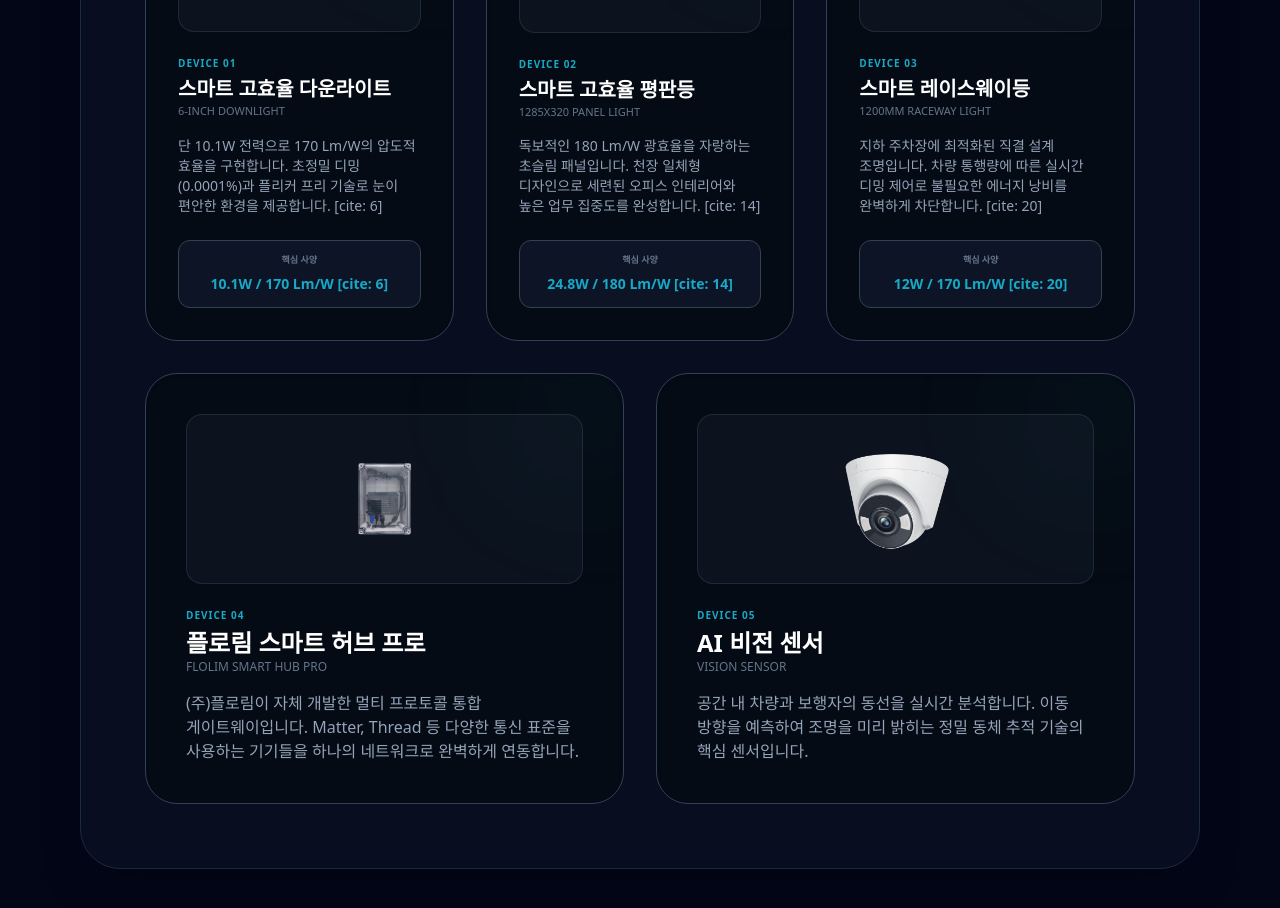
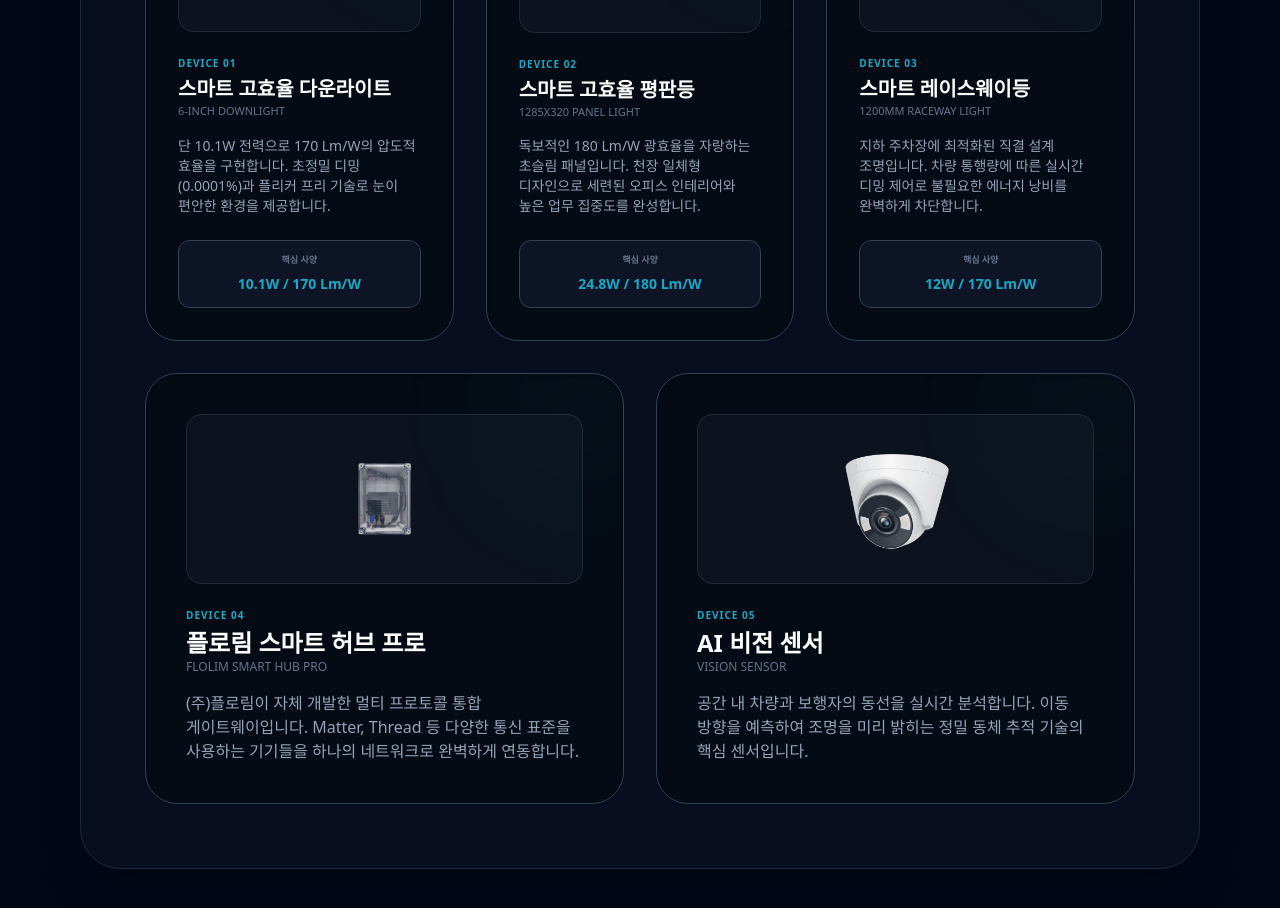
Before and after one commit to flolim-mj54/flolim-website, a React (Vite) app: page /smart-building/sensor in a window 1280 px wide. Shown: the part 1500-2408 px from the top of the page. Built offline with nearby package versions, Linux system fonts and the light colour scheme.

Commit message:
cite제거

```diff
--- a/src/pages/04_SmartBuilding/SmartBuildingSensor.tsx
+++ b/src/pages/04_SmartBuilding/SmartBuildingSensor.tsx
@@ -24,24 +24,24 @@ const SmartBuildingSensor = () => {
       title: "스마트 고효율 다운라이트",
       subtitle: "6-inch Downlight",
       image: "/images/building_led_downlight.png",
-      desc: "단 10.1W 전력으로 170 Lm/W의 압도적 효율을 구현합니다. 초정밀 디밍(0.0001%)과 플리커 프리 기술로 눈이 편안한 환경을 제공합니다. [cite: 6]",
-      specs: "10.1W / 170 Lm/W [cite: 6]",
+      desc: "단 10.1W 전력으로 170 Lm/W의 압도적 효율을 구현합니다. 초정밀 디밍(0.0001%)과 플리커 프리 기술로 눈이 편안한 환경을 제공합니다.",
+      specs: "10.1W / 170 Lm/W",
     },
     {
       id: "02",
       title: "스마트 고효율 평판등",
       subtitle: "1285x320 Panel Light",
       image: "/images/building_led_panel.png",
-      desc: "독보적인 180 Lm/W 광효율을 자랑하는 초슬림 패널입니다. 천장 일체형 디자인으로 세련된 오피스 인테리어와 높은 업무 집중도를 완성합니다. [cite: 14]",
-      specs: "24.8W / 180 Lm/W [cite: 14]",
+      desc: "독보적인 180 Lm/W 광효율을 자랑하는 초슬림 패널입니다. 천장 일체형 디자인으로 세련된 오피스 인테리어와 높은 업무 집중도를 완성합니다.",
+      specs: "24.8W / 180 Lm/W",
     },
     {
       id: "03",
       title: "스마트 레이스웨이등",
       subtitle: "1200mm Raceway Light",
       image: "/images/building_led_raceway.png",
-      desc: "지하 주차장에 최적화된 직결 설계 조명입니다. 차량 통행량에 따른 실시간 디밍 제어로 불필요한 에너지 낭비를 완벽하게 차단합니다. [cite: 20]",
-      specs: "12W / 170 Lm/W [cite: 20]",
+      desc: "지하 주차장에 최적화된 직결 설계 조명입니다. 차량 통행량에 따른 실시간 디밍 제어로 불필요한 에너지 낭비를 완벽하게 차단합니다.",
+      specs: "12W / 170 Lm/W",
     },
   ];
 
```
